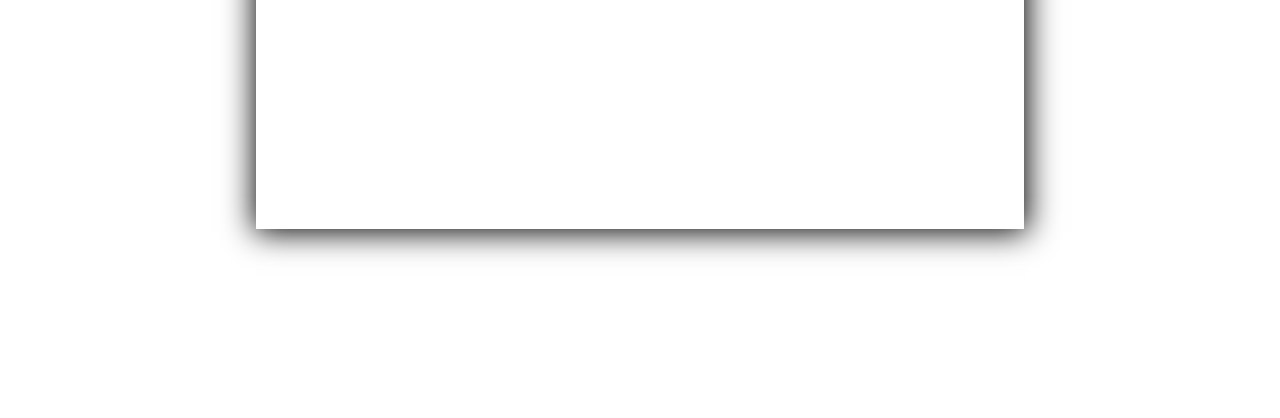
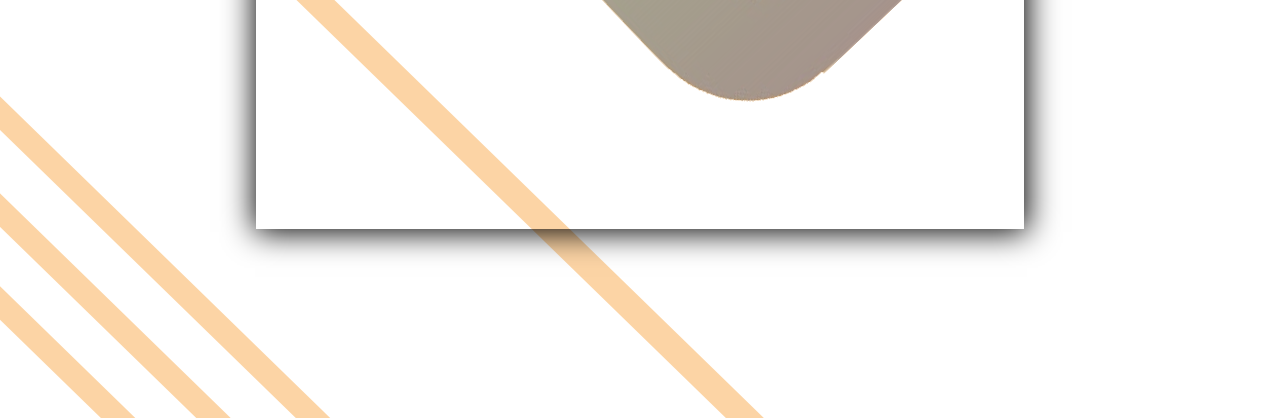
Before and after one commit to LeeTheTweak/Bojack, a plain HTML site: page index.html in a window 1280 px wide. Shown: the part 382-800 px from the top of the page. Drawn offline with Linux system fonts and the light colour scheme.

Commit message:
Fixed Link to Background Image

```diff
--- a/style.css
+++ b/style.css
@@ -1,7 +1,7 @@
 body {
     width: 100%;
     margin: 0 auto;
-    background-image: url("/photos/indexImage.png");
+    background-image: url("Bojack/indexImage.png");
     background-size: cover;
     background-repeat: no-repeat;
 }
```
